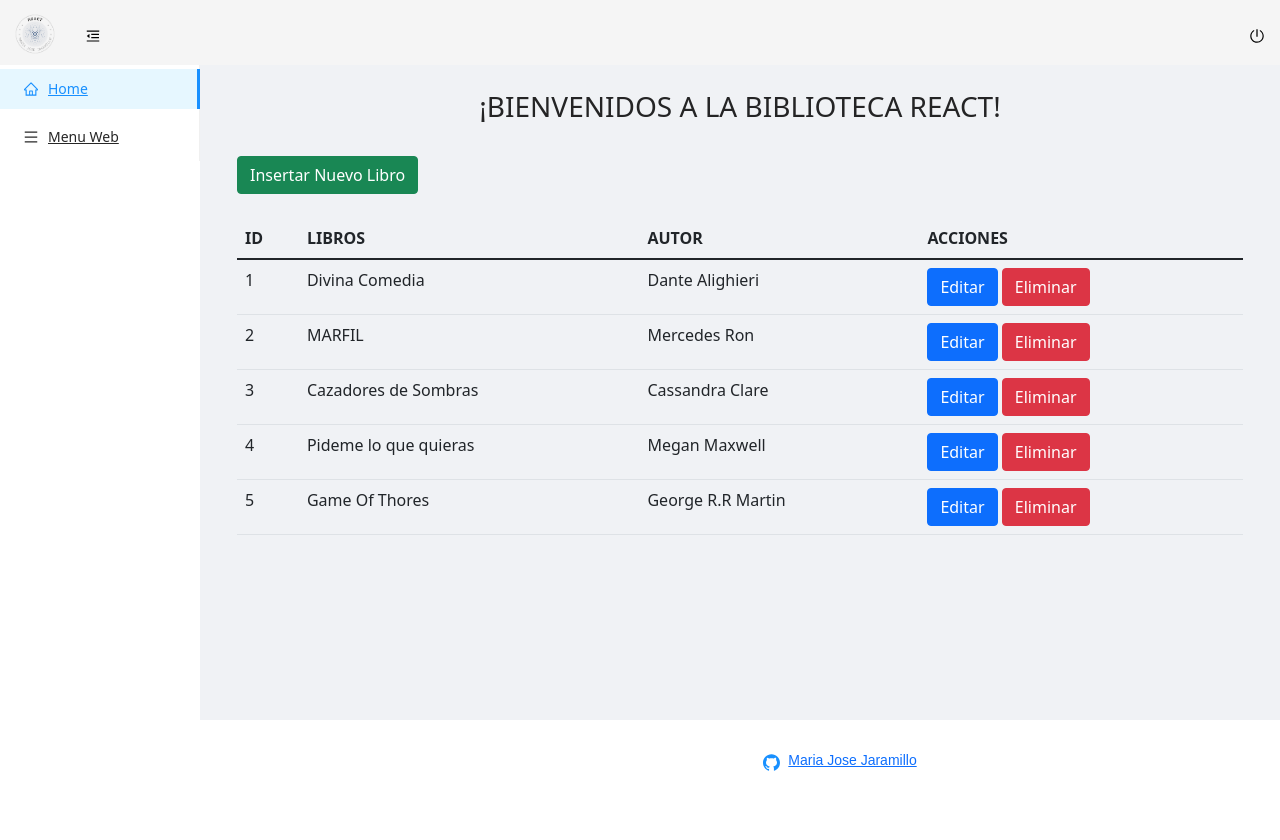
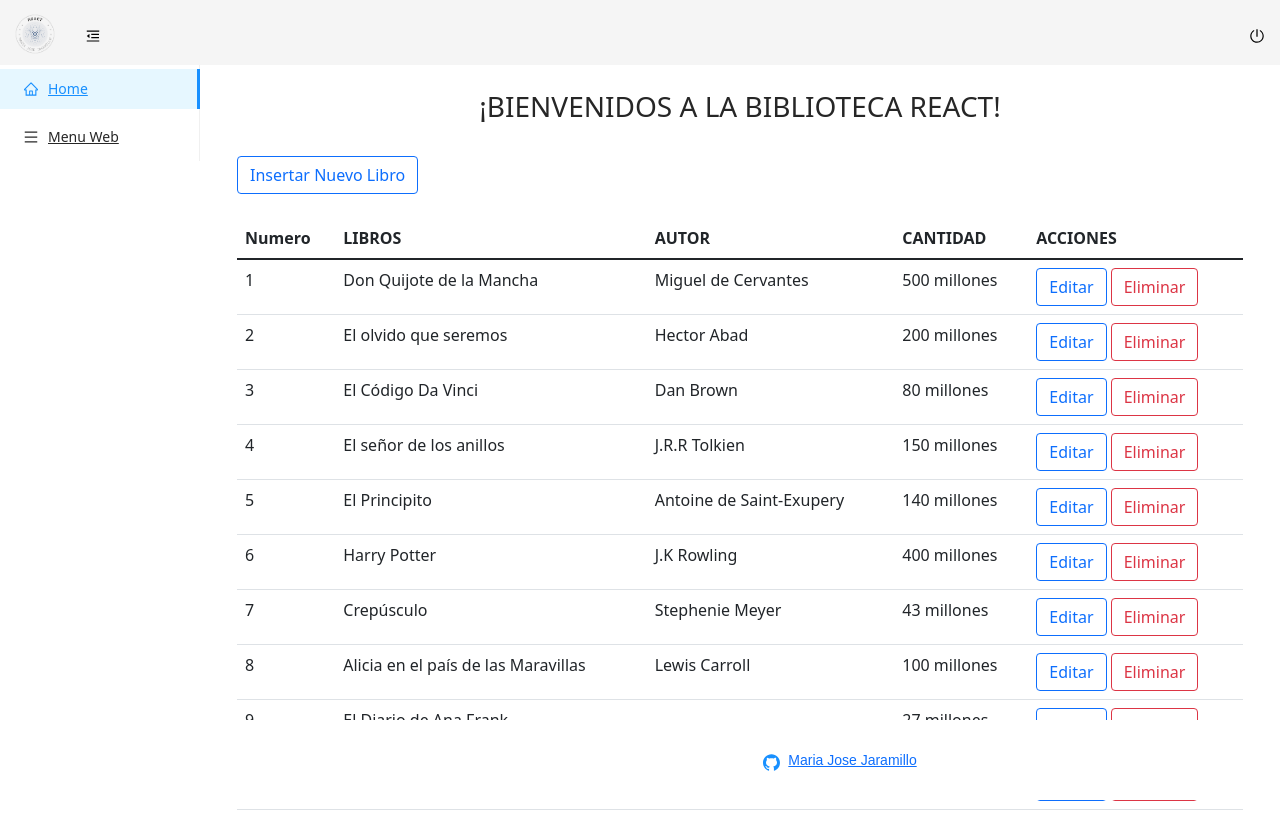
Before and after one commit to mariajjaramilloa15/proyect_client, a React (Create React App) app: page / in a window 1280 px wide. Shown: the top 840 px of the page. Before the commit the page ends 800 px from the top, so only its background shows below. Built offline with nearby package versions, Linux system fonts and the light colour scheme.

Commit message:
Adiciones en el codigo

```diff
--- a/src/layouts/LayoutBasic.scss
+++ b/src/layouts/LayoutBasic.scss
@@ -16,6 +16,7 @@
   &__content {
     min-height: calc(100vh - 65px);
     padding: 90px 25px 25px 25px;
+    background-color: white;
   }
 
   &__footer {
--- a/src/layouts/LayoutError404.js
+++ b/src/layouts/LayoutError404.js
@@ -1,12 +1,15 @@
 import React from "react";
 import { Layout } from "antd";
 import "../scss/index.scss";
+import "../layouts/LayoutError404.scss"
 
 export default function LayoutError404(props){
     const { children } = props;
+    const { Content } = Layout;
 
         return (
             <Layout>
+
                  <div className="container">
                     <div className="row">
                         <div className="col">
--- /dev/null
+++ b/src/layouts/LayoutError404.scss
@@ -0,0 +1,9 @@
+@import '../scss/index.scss';
+.layout-error {
+  &__content {
+    background-color: white;
+    width: "800";
+    height: "657"
+  }
+
+}
--- a/src/pages/error404.js
+++ b/src/pages/error404.js
@@ -9,7 +9,6 @@ const error404 = () => {
           <div className="col">
             <div className="four_zero_four_bg">
               <img
-                src="https://static.vecteezy.com/system/resources/previews/002/416/499/large_2x/404-error-and-page-not-found-illustration-vector.jpg"
                 alt=""
               ></img>
             </div>
--- a/src/pages/home.js
+++ b/src/pages/home.js
@@ -5,20 +5,26 @@ import { Table, Button, Container, Modal, ModalBody, FormGroup, ModalFooter, Mod
 
 
 const data = [
-    { id: 1, libro: "Divina Comedia", autor: "Dante Alighieri" },
-    { id: 2, libro: "MARFIL", autor: "Mercedes Ron" },
-    { id: 3, libro: "Cazadores de Sombras", autor: "Cassandra Clare" },
-    { id: 4, libro: "Pideme lo que quieras", autor: "Megan Maxwell" },
-    { id: 5, libro: "Game Of Thores", autor: "George R.R Martin" },
+    { Numero: 1, libro: "Don Quijote de la Mancha", autor: "Miguel de Cervantes", vendidos: "500 millones" },
+    { Numero: 2, libro: "El olvido que seremos", autor: "Hector Abad", vendidos: "200 millones" },
+    { Numero: 3, libro: "El Código Da Vinci", autor: "Dan Brown", vendidos: "80 millones" },
+    { Numero: 4, libro: "El señor de los anillos", autor: "J.R.R Tolkien", vendidos: "150 millones" },
+    { Numero: 5, libro: "El Principito", autor: "Antoine de Saint-Exupery", vendidos: "140 millones" },
+    { Numero: 6, libro: "Harry Potter", autor: "J.K Rowling", vendidos: "400 millones" },
+    { Numero: 7, libro: "Crepúsculo", autor: "Stephenie Meyer", vendidos: "43 millones" },
+    { Numero: 8, libro: "Alicia en el país de las Maravillas", autor: "Lewis Carroll", vendidos: "100 millones" },
+    { Numero: 9, libro: "El Diario de Ana Frank", autor: " ", vendidos: "27 millones" },
+    { Numero: 10, libro: "Las Crónicas de Narnia", autor: "C.S Lewis", vendidos: "85 millones" },
 ];
 
 class home extends React.Component{
     state={
         data: data,
         form:{
-            id:'',
+            Numero:'',
             libro:'',
-            autor:''
+            autor:'',
+            vendidos: ''
         },
         modalInsertar: false,
         modalEditar: false
@@ -51,7 +57,7 @@ class home extends React.Component{
 
     insertarLibro=()=>{
         var nuevo = {...this.state.form};
-        nuevo.id = this.state.data.length+1;
+        nuevo.Numero = this.state.data.length+1;
         var lista = this.state.data;
         lista.push(nuevo);
         this.setState({data: lista, modalInsertar: false});
@@ -61,9 +67,10 @@ class home extends React.Component{
         var contador = 0;
         var lista = this.state.data;
         lista.map((registro)=>{
-            if(info.id == registro.id){
+            if(info.Numero == registro.Numero){
                 lista[contador].libro = info.libro;
                 lista[contador].autor = info.autor;
+                lista[contador].vendidos = info.vendidos;
             }
             contador++;
         });
@@ -71,12 +78,12 @@ class home extends React.Component{
     }
 
     eliminarLibro=(info)=>{
-        var opcion = window.confirm("¿Desea eliminar este libro?"+info.id);
+        var opcion = window.confirm("¿Desea eliminar este libro?"+info.Numero);
         if(opcion){
             var contador = 0;
             var lista = this.state.data;
             lista.map((registro)=>{
-                if(registro.id==info.id){
+                if(registro.Numero==info.Numero){
                     lista.splice(contador, 1);
                 }
                 contador ++;
@@ -92,23 +99,25 @@ class home extends React.Component{
 
         <Container>
         <br />
-        <Button color="success" onClick={()=>this.mostrarModalInsertar()}>Insertar Nuevo Libro</Button>
+        <Button color="outline-primary" onClick={()=>this.mostrarModalInsertar()}>Insertar Nuevo Libro</Button>
         <br /><br />
 
         <Table>
-            <thead><tr><th>ID</th>
+            <thead><tr><th>Numero</th>
             <th>LIBROS</th>
             <th>AUTOR</th>
+            <th>CANTIDAD</th>
             <th>ACCIONES</th></tr>
             </thead>
             <tbody>
                 {this.state.data.map((elemento)=>(
                     <tr>
-                        <td>{elemento.id}</td>
+                        <td>{elemento.Numero}</td>
                         <td>{elemento.libro}</td>
                         <td>{elemento.autor}</td>
-                        <td><Button color="primary" onClick={()=>this.mostrarModalEditar(elemento)}>Editar</Button>{"  "}
-                        <Button color="danger" onClick={()=>this.eliminarLibro(elemento)}>Eliminar</Button></td>
+                        <td>{elemento.vendidos}</td>
+                        <td><Button color="outline-primary" onClick={()=>this.mostrarModalEditar(elemento)}>Editar</Button>{"  "}
+                        <Button color="outline-danger" onClick={()=>this.eliminarLibro(elemento)}>Eliminar</Button></td>
                     </tr>
                 ))}
             </tbody>
@@ -123,7 +132,7 @@ class home extends React.Component{
 
             <ModalBody>
                 <FormGroup>
-                   <label>ID:</label>
+                   <label>NUMERO:</label>
                    <input className="form-control" readOnly type="text" value={this.state.data.length+1}/>
                 </FormGroup>
 
@@ -135,6 +144,11 @@ class home extends React.Component{
                 <FormGroup>
                    <label>AUTOR: </label>
                    <input className="form-control" name="autor" type="text" onChange={this.handleChange}/>
+                </FormGroup>
+
+                <FormGroup>
+                   <label>CANTIDAD: </label>
+                   <input className="form-control" name="vendidos" type="text" onChange={this.handleChange}/>
                 </FormGroup>
             </ModalBody>
 
@@ -151,8 +165,8 @@ class home extends React.Component{
 
             <ModalBody>
                 <FormGroup>
-                   <label>ID:</label>
-                   <input className="form-control" readOnly type="text" value={this.state.form.id}/>
+                   <label>NUMERO:</label>
+                   <input className="form-control" readOnly type="text" value={this.state.form.Numero}/>
                 </FormGroup>
 
                 <FormGroup>
@@ -163,6 +177,11 @@ class home extends React.Component{
                 <FormGroup>
                    <label>AUTOR: </label>
                    <input className="form-control" name="autor" type="text" onChange={this.handleChange} value={this.state.form.autor}/>
+                </FormGroup>
+
+                <FormGroup>
+                   <label>CANTIDAD:</label>
+                   <input className="form-control" name="vendidos" type="text" onChange={this.handleChange} value={this.state.form.vendidos}/>
                 </FormGroup>
             </ModalBody>
 
```
Also changed, not shown: src/layouts/LayoutBasic.js (+11 -11 lines).
